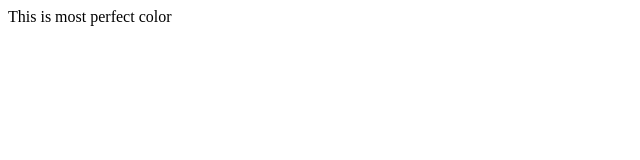
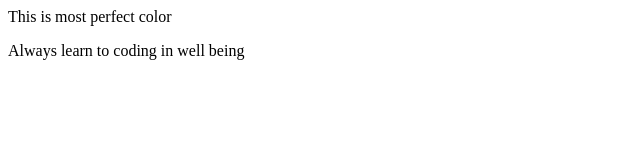
Before and after one commit to Ansarifaheem942/wellrepo, a plain HTML site: page index.html in a window 1280 px wide. Shown: the whole page, without its empty margins (0-640 px from the left). Drawn offline with Linux system fonts and the light colour scheme.

Commit message:
period of time

```diff
--- a/index.html
+++ b/index.html
@@ -1 +1,2 @@
 <p>This is most perfect color</p>
+<p>Always learn to coding in well being</p>
```
